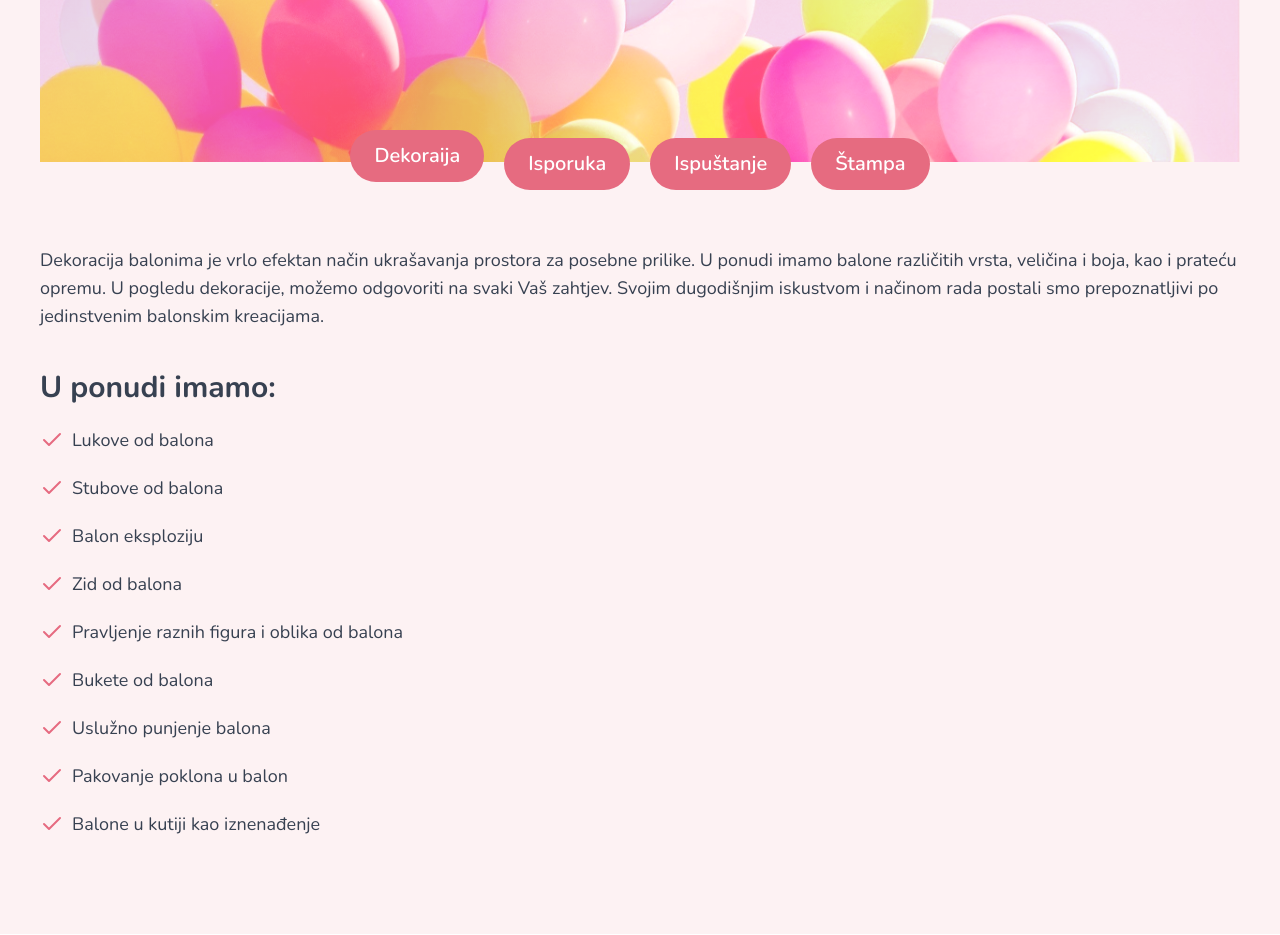
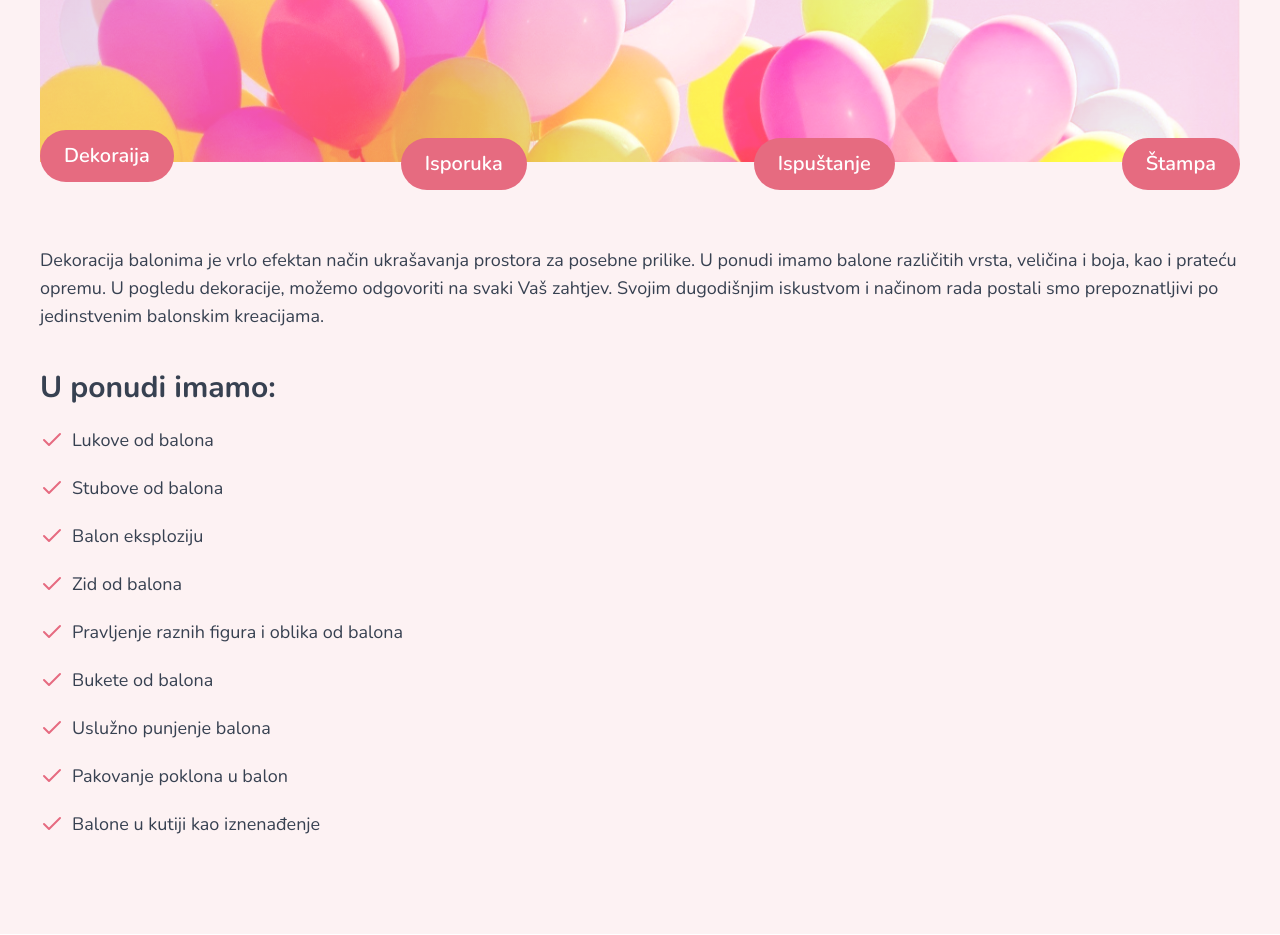
Before and after one commit to nemanjamalesija/eventmontenegro, a Next.js app: page / in a window 1280 px wide. Shown: the part 4460-5395 px from the top of the page. Built offline with nearby package versions, Linux system fonts and the light colour scheme.

Commit message:
Balloons justify between

```diff
--- a/src/app/sections/Balloons.tsx
+++ b/src/app/sections/Balloons.tsx
@@ -70,7 +70,7 @@ const Balloons: FC = () => {
           bg-cover
         ></div>
         <div className='balloons__content'>
-          <div className='balloons__buttons flex gap-2 lg:gap-5 items-center justify-center -translate-y-6 mb-4 lg:mb-8'>
+          <div className='balloons__buttons flex items-center justify-between -translate-y-6 mb-4 lg:mb-8'>
             {baloonCategories.map((cat, i) => {
               return (
                 <button
```
